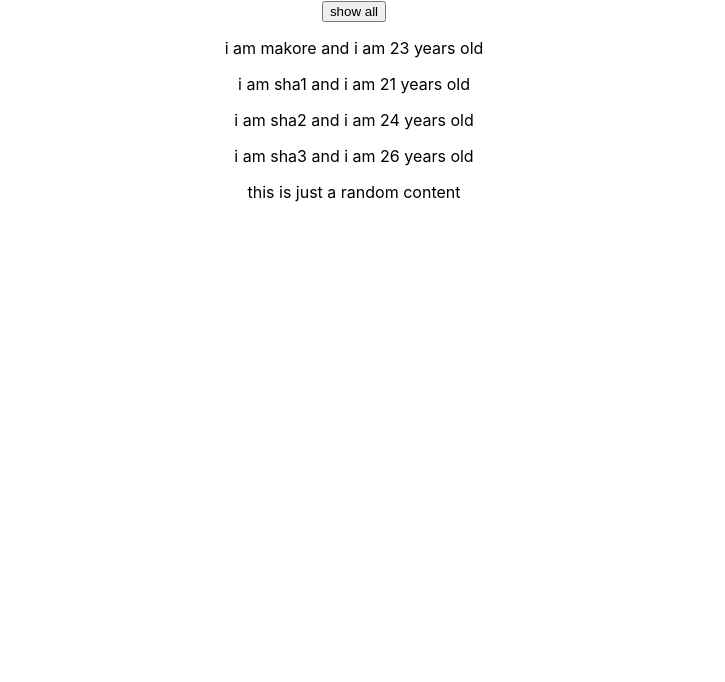
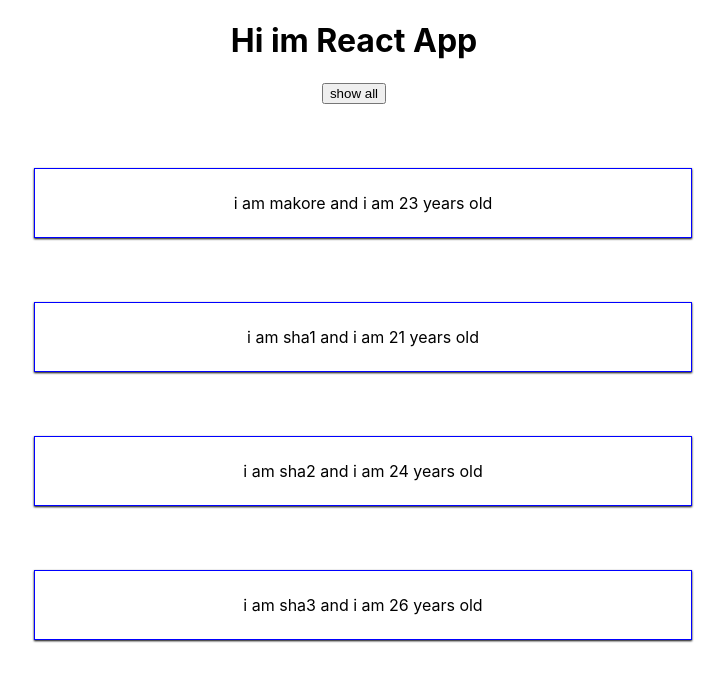
Before and after one commit to shaico92/reactBeginner, a React (Create React App) app: page / in a window 1280 px wide. Both pictures are taken after a click on the button "show all". Shown: the top 682 px of the page, without its empty margins (286-1011 px from the left). Built offline with nearby package versions, Linux system fonts and the light colour scheme.

Commit message:
add debug mode to vscode and render a list of persons

```diff
--- a/src/App.js
+++ b/src/App.js
@@ -81,9 +81,21 @@
 
     }
 */
+
+
+deletePersonHandler = (indexP)=>{
+
+  const persons = [...this.state.persons]
+
+  persons.splice(indexP,1);
+  this.setState({persons: persons});
+
+
+  ;
+ }
   togglePersonsHandler = ()=>{
 
-      console.log('kodkads');
+
       const doesShow = this.state.showPersons;
          this.setState({showPersons : !doesShow})
     }
@@ -96,21 +108,45 @@
 
 render()
 {
+  const style = {
+    backgroundColor : 'white',
+    font: 'inherit',
+
+    boxShadow: '0 1px 2px',
+    border : '1px solid blue',
+    padding : '8px',
+    marginLeft : '25%',
+    marginTop : '5%',
+    width : '50%',
+    cursor: 'pointer'
+  }
+  let persons = null;
+  if (this.state.showPersons) {
+    persons = (
+<div>
+  {this.state.persons.map((person,index)=>{
+    return <Person style={style}
+    click={()=>this.deletePersonHandler(index)}
+      name= {person.name}
+       age ={person.age}
+       />
+  })}
+
+      </div>
+    );
+
+  }
   return (
     <div className="App">
+
+      <div>
+        <h1>Hi im React App</h1>
       <button onClick={this.togglePersonsHandler}>show all</button>
-
-      {/*checks if show is true else show null*/}
-      { this.state.showPersons ?
+      {/*renders the person var*/}
+      {persons}
+      </div>
 
 
-      <div>
-<Person  name= {this.state.persons[0].name} age ={this.state.persons[0].age}/>
-<Person name= {this.state.persons[1].name} age ={this.state.persons[1].age}/>
-<Person name= {this.state.persons[2].name} age ={this.state.persons[2].age}/>
-<Person name= {this.state.persons[3].name} age ={this.state.persons[3].age}>this is just a random content</Person>
-      </div> : null
-      }
       </div>
   );
     }
--- a/src/Person/Person.js
+++ b/src/Person/Person.js
@@ -5,9 +5,9 @@
 
     return(
 
-      <div>
+      <div style={props.style} onClick={props.click}>
 
-    <p> i am {props.name} and i am {props.age} years old</p>
+    <p >  i am {props.name} and i  am {props.age} years old</p>
 
     <p>{props.children}</p>
 
```
